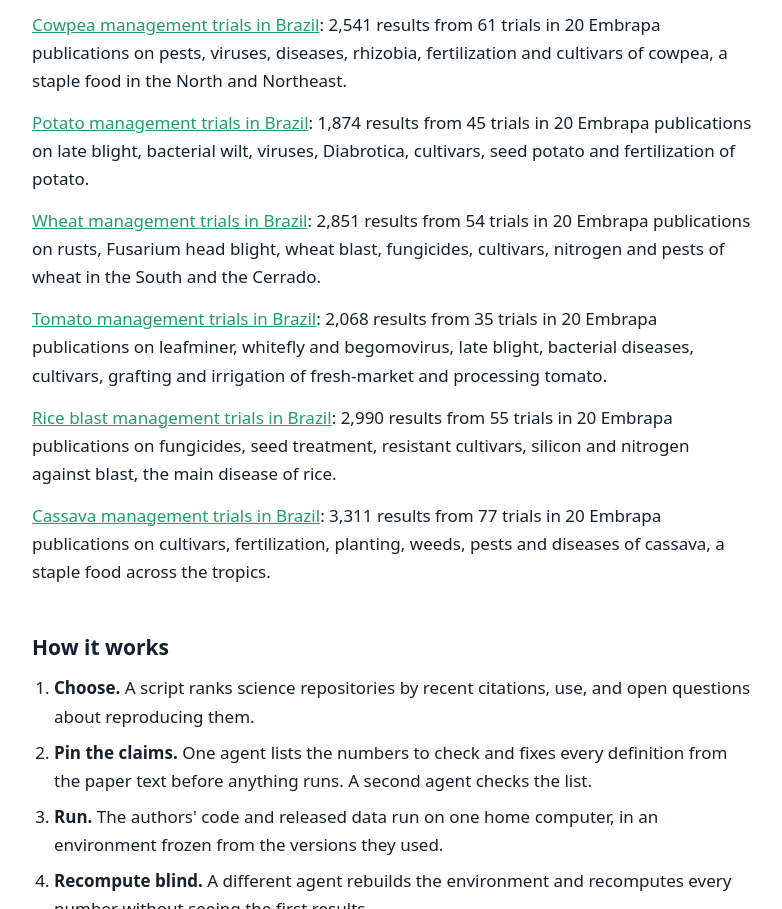
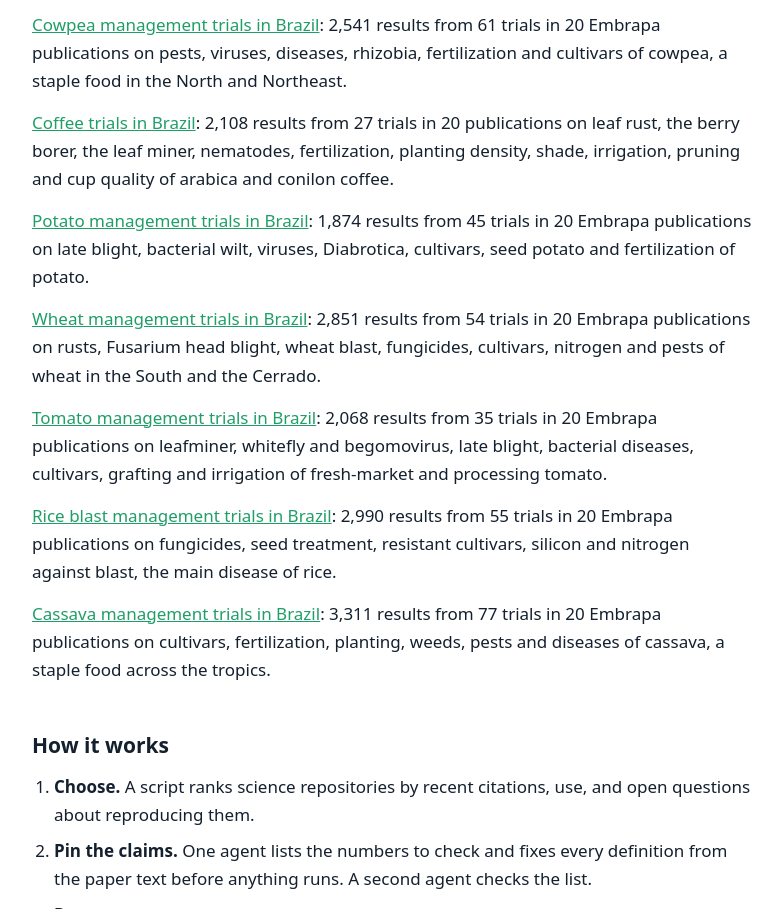
Before and after one commit to paper-rerun/paper-rerun.github.io, a plain HTML site: page index.html in a window 1280 px wide. Shown: the part 4030-4939 px from the top of the page, without its empty margins (248-1030 px from the left). Drawn offline with Linux system fonts and the light colour scheme.

Commit message:
Added coffee trials dataset

```diff
--- a/index.html
+++ b/index.html
@@ -174,6 +174,7 @@ footer { margin-top: 56px; padding-top: 20px; border-top: 1px solid var(--line);
   <p><a href="https://github.com/paper-rerun/fisheries-aquaculture-br">Fisheries and aquaculture in Brazil</a>: 6,567 results from fish landings in 17 places, from the Pantanal and the Amazon to the Lagoa dos Patos and the coast from Pará to Santa Catarina, and from 14 farming trials with tambaqui, tilapia, pacu, carp and other species, numbers that existed only in PDF.</p>
   <p><a href="https://github.com/paper-rerun/biodiversity-inventories-br">Biodiversity inventories in Brazil</a>: 2,850 species occurrences from 28 inventories by Embrapa and three universities, of fish, birds, mammals, frogs, beetles, butterflies, moths, bees and plants in the Amazon, Cerrado, Caatinga, Pantanal, Atlantic Forest, Pampa and the coast, none of them in GBIF before.</p>
   <p><a href="https://github.com/paper-rerun/cowpea-trials-br">Cowpea management trials in Brazil</a>: 2,541 results from 61 trials in 20 Embrapa publications on pests, viruses, diseases, rhizobia, fertilization and cultivars of cowpea, a staple food in the North and Northeast.</p>
+  <p><a href="https://github.com/paper-rerun/coffee-trials-br">Coffee trials in Brazil</a>: 2,108 results from 27 trials in 20 publications on leaf rust, the berry borer, the leaf miner, nematodes, fertilization, planting density, shade, irrigation, pruning and cup quality of arabica and conilon coffee.</p>
   <p><a href="https://github.com/paper-rerun/potato-trials-br">Potato management trials in Brazil</a>: 1,874 results from 45 trials in 20 Embrapa publications on late blight, bacterial wilt, viruses, Diabrotica, cultivars, seed potato and fertilization of potato.</p>
   <p><a href="https://github.com/paper-rerun/wheat-trials-br">Wheat management trials in Brazil</a>: 2,851 results from 54 trials in 20 Embrapa publications on rusts, Fusarium head blight, wheat blast, fungicides, cultivars, nitrogen and pests of wheat in the South and the Cerrado.</p>
   <p><a href="https://github.com/paper-rerun/tomato-trials-br">Tomato management trials in Brazil</a>: 2,068 results from 35 trials in 20 Embrapa publications on leafminer, whitefly and begomovirus, late blight, bacterial diseases, cultivars, grafting and irrigation of fresh-market and processing tomato.</p>
```
